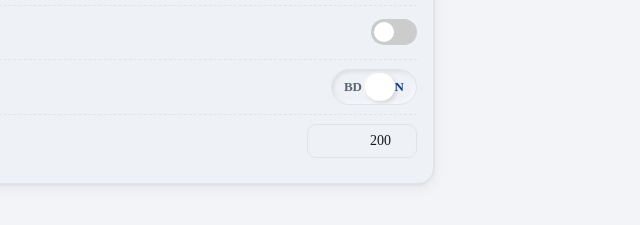
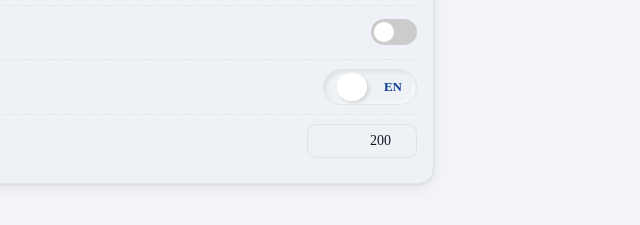
Before and after one commit to mhasanbogura/prepaid-meter-manager, a website: page index.html in a window 1280 px wide. Both pictures are taken after a click on the button 1248 px from the left and 30 px from the top of the page. Shown: the part 245-470 px from the top of the page, 640-1280 px from the left. Drawn offline with Linux system fonts and the light colour scheme.

Commit message:
Meter Manager v1.1.2 (build 309)

```diff
--- a/css/styles.css
+++ b/css/styles.css
@@ -317,11 +317,11 @@ table.list tr:last-child td { border-bottom: 0; }
   box-shadow: 2px 2px 4px rgba(0,0,0,.4), -1px -1px 3px rgba(255,255,255,.05);
 }
 .lang-toggle[data-lang="bn"] .lt-slider { transform: translateX(3px); }
-.lang-toggle[data-lang="en"] .lt-slider { transform: translateX(calc(100% + 3px)); }
+.lang-toggle[data-lang="en"] .lt-slider { transform: translateX(calc(50% - 2px)); }
 .lang-toggle .lt-label {
-  position: relative; z-index: 1; padding: 0 12px; font-size: 13px; font-weight: 700;
+  position: relative; z-index: 1; padding: 0 14px; font-size: 13px; font-weight: 700;
   line-height: 30px; color: var(--text-2); transition: color .2s; white-space: nowrap;
-  display: flex; align-items: center; gap: 6px;
+  display: flex; align-items: center; justify-content: center; flex: 1;
 }
 .lang-toggle .lt-label.active { color: var(--primary); }
 .lang-toggle .lt-flag {
```
Also changed, not shown: 1 other file.
